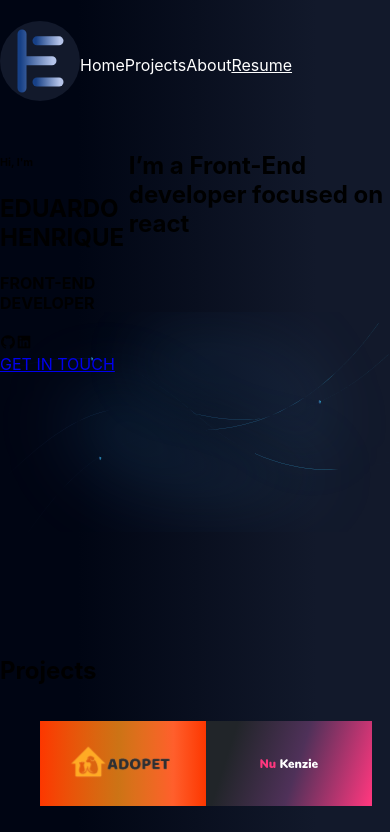
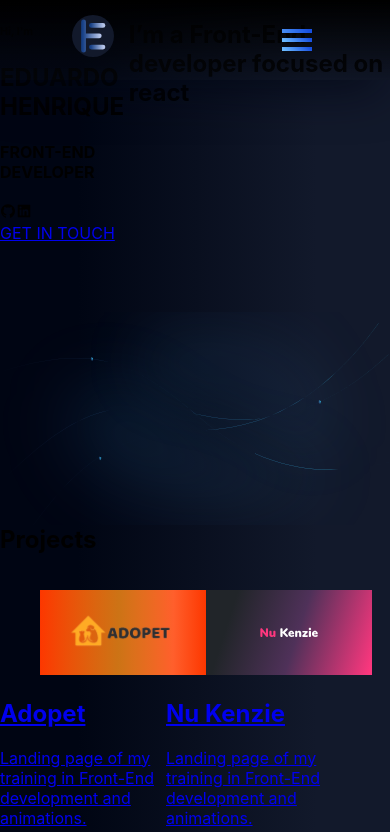
Before and after one commit to HenriqueMts/Eduardo-Henrique-Portfolio, a React (Create React App) app: page / in a window 390 px wide. Shown: the top 832 px of the page. Built offline with nearby package versions, Linux system fonts and the light colour scheme.

Commit message:
chore: finish mobile header styles

```diff
--- a/src/Components/Header/index.jsx
+++ b/src/Components/Header/index.jsx
@@ -2,37 +2,88 @@ import Logo from "../../Assets/PortfolioLogo.svg";
 import { Link, animateScroll as scroll } from "react-scroll";
 import { Container, Navbar } from "./styles";
 
+import { useState } from "react";
+
 const Header = () => {
+  const [handleButton, setHandleButton] = useState(false);
+
+  const buttonClick = () => {
+    setHandleButton(!handleButton);
+  };
+
+  const closeMenu = () => {
+    setHandleButton(false);
+  };
   return (
-    <Container>
+    <Container handleButton={handleButton}>
       <h1>
-        <Link to="Home" spy={true} smooth={true} offset={-80} duration={500}>
+        <Link
+          to="Home"
+          spy={true}
+          smooth={true}
+          offset={-80}
+          duration={500}
+          onClick={closeMenu}
+        >
           <img src={Logo} alt="Logo" />
         </Link>
       </h1>
-      <Navbar>
-        <Link to="Home" spy={true} smooth={true} offset={-80} duration={500}>
+      <Navbar handleButton={handleButton}>
+        <ul>
+          <li>
+            <Link
+              to="Home"
+              spy={true}
+              smooth={true}
+              offset={-80}
+              duration={500}
+              onClick={closeMenu}
+            >
               Home
             </Link>
+          </li>
+          <li>
             <Link
               to="Projects"
               spy={true}
               smooth={true}
               offset={-80}
               duration={500}
+              onClick={closeMenu}
             >
               Projects
             </Link>
-        <Link to="About" spy={true} smooth={true} offset={-80} duration={500}>
+          </li>
+          <li>
+            <Link
+              to="About"
+              spy={true}
+              smooth={true}
+              offset={-80}
+              duration={500}
+              onClick={closeMenu}
+            >
               About
             </Link>
+          </li>
+          <li>
             <a
               target="blanck"
               href="https://drive.google.com/file/d/1NSx8VjbZAE2g0HgglgoOz3yetvoxpmh9/view?usp=sharing"
+              onClick={closeMenu}
             >
               Resume
             </a>
+          </li>
+        </ul>
       </Navbar>
+      <button
+        id="burger"
+        className={handleButton ? "burger active" : "burger "}
+        onClick={() => buttonClick()}
+      >
+        <span className="btn--burger"></span>
+      </button>
     </Container>
   );
 };
--- a/src/Components/Header/styles.js
+++ b/src/Components/Header/styles.js
@@ -1,17 +1,133 @@
 import styled from "styled-components";
+import { css } from "styled-components";
+
 export const Container = styled.header`
   display: flex;
+  align-items: center;
+  justify-content: space-around;
+  width: 100%;
+  max-width: 100%;
+  position: fixed;
+  z-index: 100;
+  height: 80px;
+  gap: 18px;
+  box-shadow: 0px 19px 48px -11px rgba(0, 5, 19, 0.75);
+  -webkit-box-shadow: 0px 19px 48px -11px rgba(0, 5, 19, 0.75);
+  -moz-box-shadow: 0px 19px 48px -11px rgba(0, 5, 19, 0.75);
+
+  background: linear-gradient(
+    180deg,
+    #000000 0%,
+    rgba(18, 25, 43, 0.2) 115.09%
+  );
+
+  img {
+    width: 42px;
+    margin: 0;
+  }
+
   a {
     cursor: pointer;
   }
+  .burger {
+    display: flex;
+    align-items: center;
+    justify-content: center;
+    height: 10px;
+    border: none;
+    background: none;
+  }
+  .btn--burger {
+    border-top: 4px solid;
+    border-image-slice: 1;
+    border-width: 4px;
+    border-image-slice: 1;
+    border-image-source: linear-gradient(
+      224.78deg,
+      #1850e1 8.12%,
+      #6bbaff 92.21%
+    );
+    width: 30px;
+    display: block;
+  }
+  .btn--burger::after,
+  .btn--burger::before {
+    content: "";
+    display: block;
+    width: 30px;
+    height: 4px;
+    background: linear-gradient(224.78deg, #1850e1 8.12%, #6bbaff 92.21%);
+    margin-top: 5px;
+    transition: ease 0.6s;
+    position: relative;
+  }
+  .burger.active .btn--burger {
+    border-top: none;
+  }
+  .burger.active .btn--burger::before {
+    transform: rotate(134deg);
+  }
+  .burger.active .btn--burger::after {
+    transform: rotate(-134deg);
+    top: -8px;
+  }
+
+  ${({ handleButton }) =>
+    handleButton &&
+    css`
+      background: linear-gradient(90deg, #000513 20%, #12192b 81.15%);
+      transition: ease 0.7s;
+    `}
 `;
 
 export const Navbar = styled.nav`
-  display: flex;
-  align-items: center;
-  justify-content: space-around;
+  display: block;
+  width: 100%;
+  height: 0px;
+  position: absolute;
+  top: 80px;
+  left: 0;
+  right: 0;
+  bottom: 0;
+  z-index: 9999;
+  background: linear-gradient(90deg, #000513 20%, #12192b 81.15%);
+  overflow-y: hidden;
+  visibility: hidden;
+  transition: ease 0.8s;
+
+  ul {
+    width: 100%;
+    list-style: none;
+    display: flex;
+    flex-direction: column;
+    justify-content: center;
+    align-items: center;
+    padding: 0;
+    gap: 24px;
+  }
+  li {
+    width: 100%;
+    display: flex;
+    justify-content: center;
+    align-items: center;
+    order: 1;
+    border-bottom: 1px solid #000513;
+    gap: 18px;
+    padding: 12px;
+  }
+
   a {
     color: white;
     cursor: pointer;
   }
+  ${({ handleButton }) =>
+    handleButton &&
+    css`
+      height: 100vh;
+      max-height: 100vh;
+      visibility: visible;
+      overflow: hidden;
+      padding: 24px 0;
+      margin: 0;
+    `}
 `;
```
Lines whose indentation alone changed are shown as unchanged.
